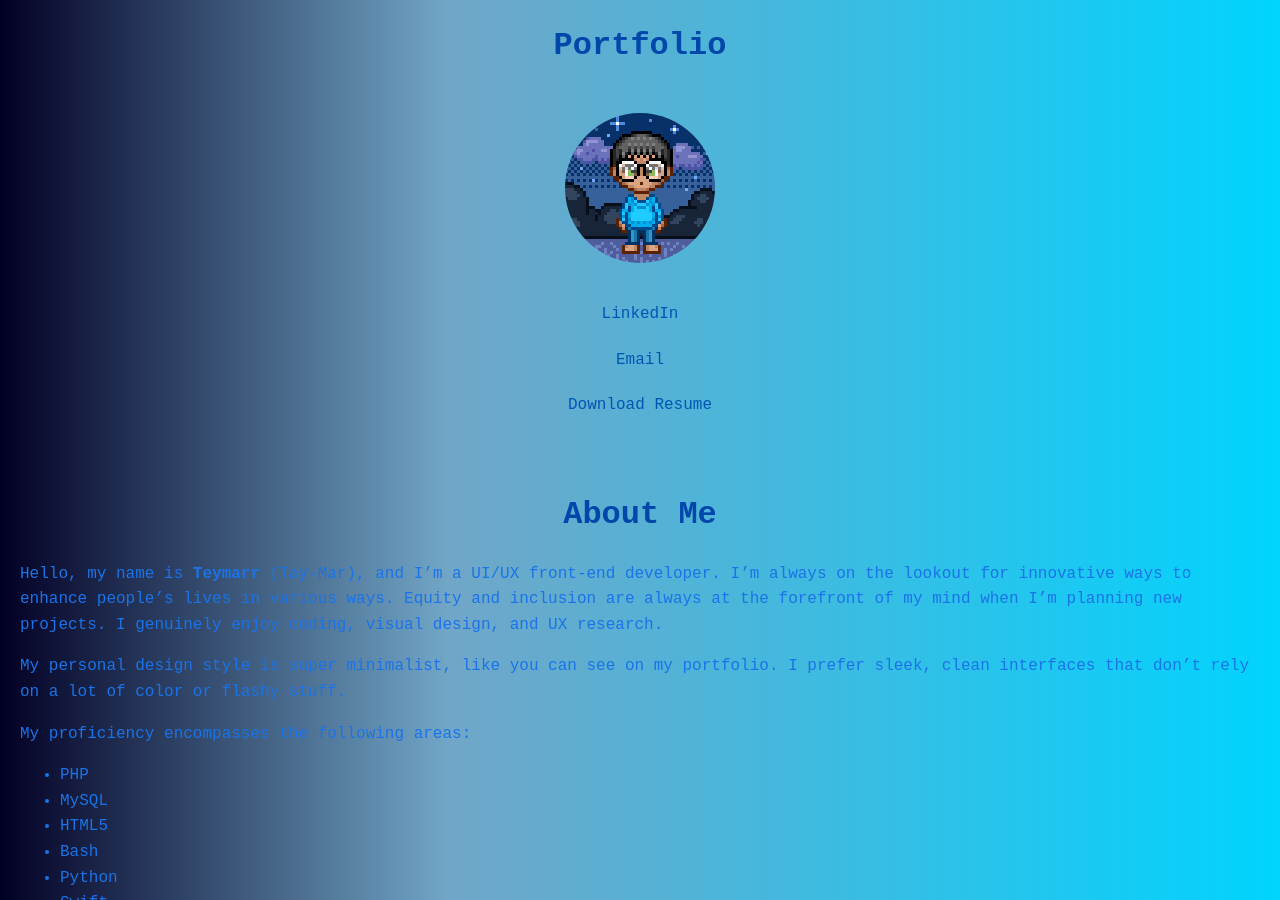
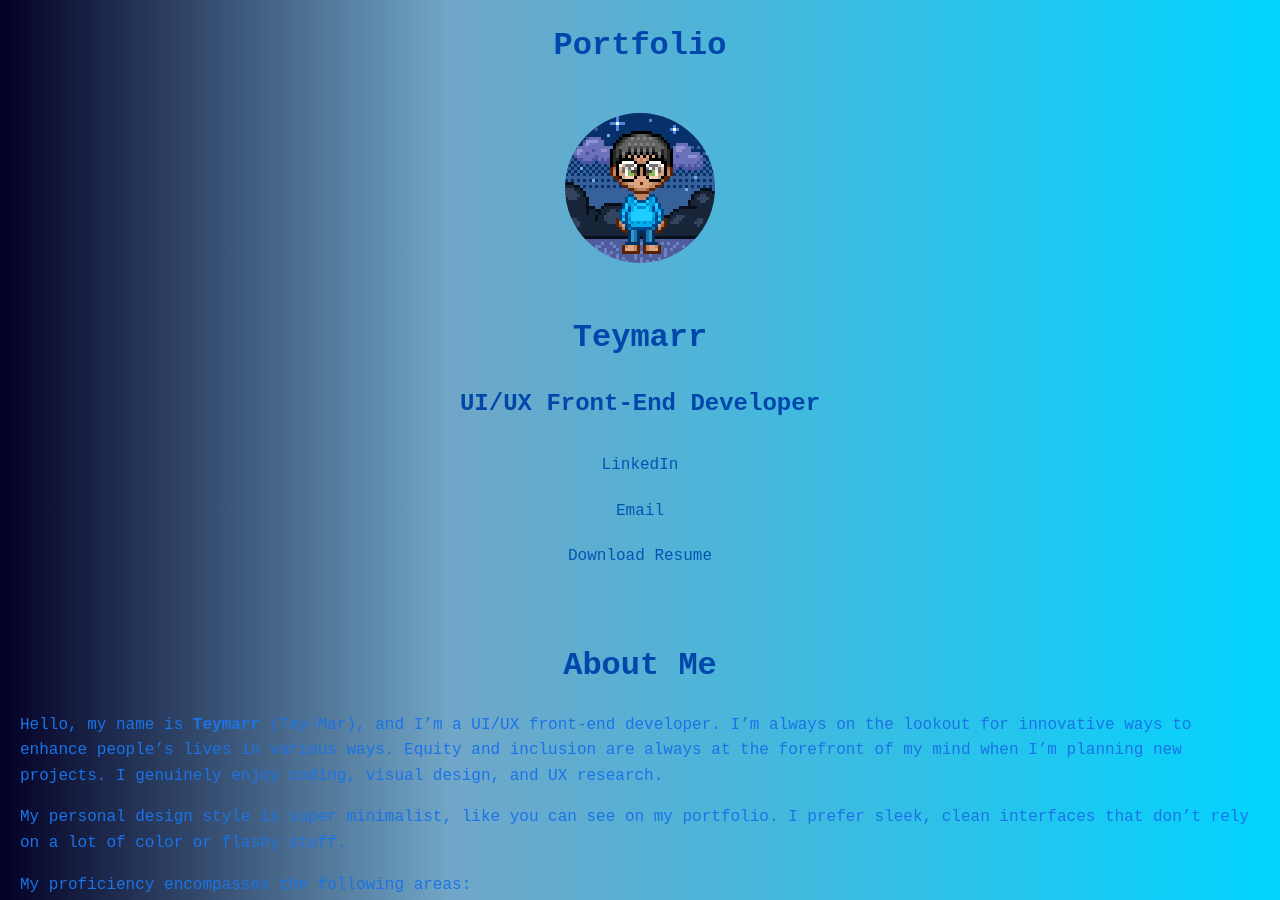
Before and after one commit to Tey-Dev/Teymarr.Dev, a Jekyll site: the page built from index.md, in a window 1280 px wide and 900 px high. Built offline with Jekyll 4.4.1, drawn with Linux system fonts in a browser that asks for light colours.

Commit message:
Update index.md

```diff
--- a/index.md
+++ b/index.md
@@ -8,6 +8,10 @@ layout: default
 <div class="container">
     <div class="left">
         <img src="avatar.png" alt="Teymarr's Profile Picture" class="profile-pic">
+
+
+<h1 class="name">Teymarr</h1>
+<h2 class="job-title">UI/UX Front-End Developer</h2>
 
         <div class="links">
             <a href="https://linkedin.com/in/teymarrpagedev" target="_blank">LinkedIn</a>
```
